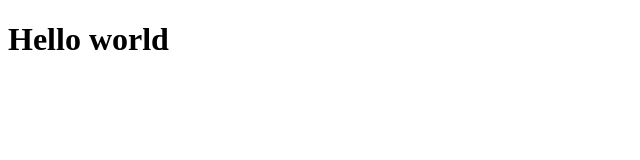
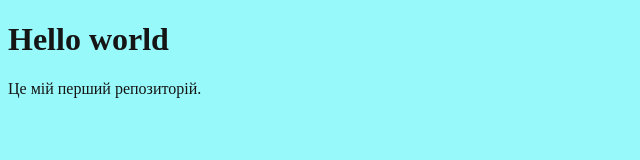
Before and after one commit to serhii-mask/educational, a plain HTML site: page index.html in a window 1280 px wide. Shown: the whole page, without its empty margins (0-640 px from the left). Drawn offline with Linux system fonts and the light colour scheme.

Commit message:
New style

```diff
--- a/css/style.css
+++ b/css/style.css
@@ -0,0 +1,4 @@
+body {
+	background-color: rgb(151, 249, 249);
+	color: rgb(21, 21, 21);
+}
--- a/index.html
+++ b/index.html
@@ -4,9 +4,11 @@
 	<meta charset="UTF-8">
 	<meta http-equiv="X-UA-Compatible" content="IE=edge">
 	<meta name="viewport" content="width=device-width, initial-scale=1.0">
+	<link rel="stylesheet" href="css/style.css">
 	<title>Educational</title>
 </head>
 <body>
 	<h1>Hello world</h1>
+	<p>Це мій перший репозиторій.</p>
 </body>
 </html>
```
